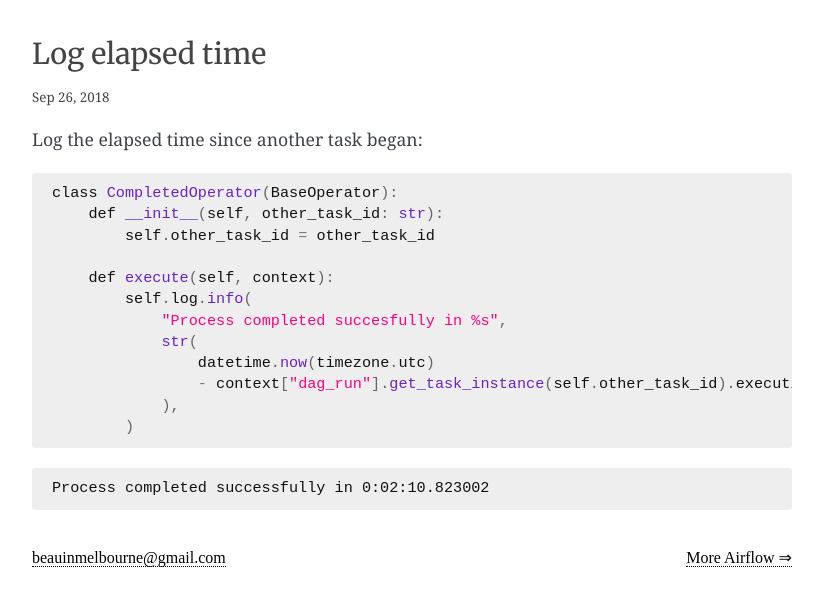
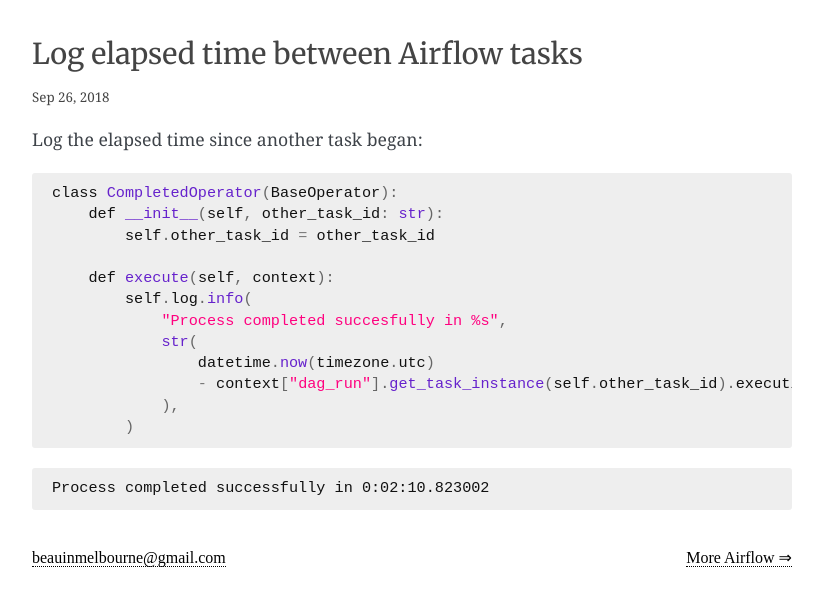
Before and after one commit to explodinglabs/explodinglabs.github.io, a Jekyll site: the page built from _posts/airflow/2018-09-26-log-elapsed-time.markdown, in a window 1280 px wide. Shown: the top 606 px of the page, without its empty margins (228-1051 px from the left). Built offline with Jekyll 4.4.1, drawn with Linux system fonts in a browser that asks for light colours; some web fonts are replaced.

Commit message:
Adjust title of elapsed doc

```diff
--- a/_posts/airflow/2018-09-26-log-elapsed-time.markdown
+++ b/_posts/airflow/2018-09-26-log-elapsed-time.markdown
@@ -1,7 +1,7 @@
 ---
 layout: post
 date: 2018-09-26
-title: Log elapsed time
+title: Log elapsed time between Airflow tasks
 description: How to get the elapsed time since the dag run began, or another task began, and log it.
 category: airflow
 permalink: /airflow/log-elapsed-time
```
